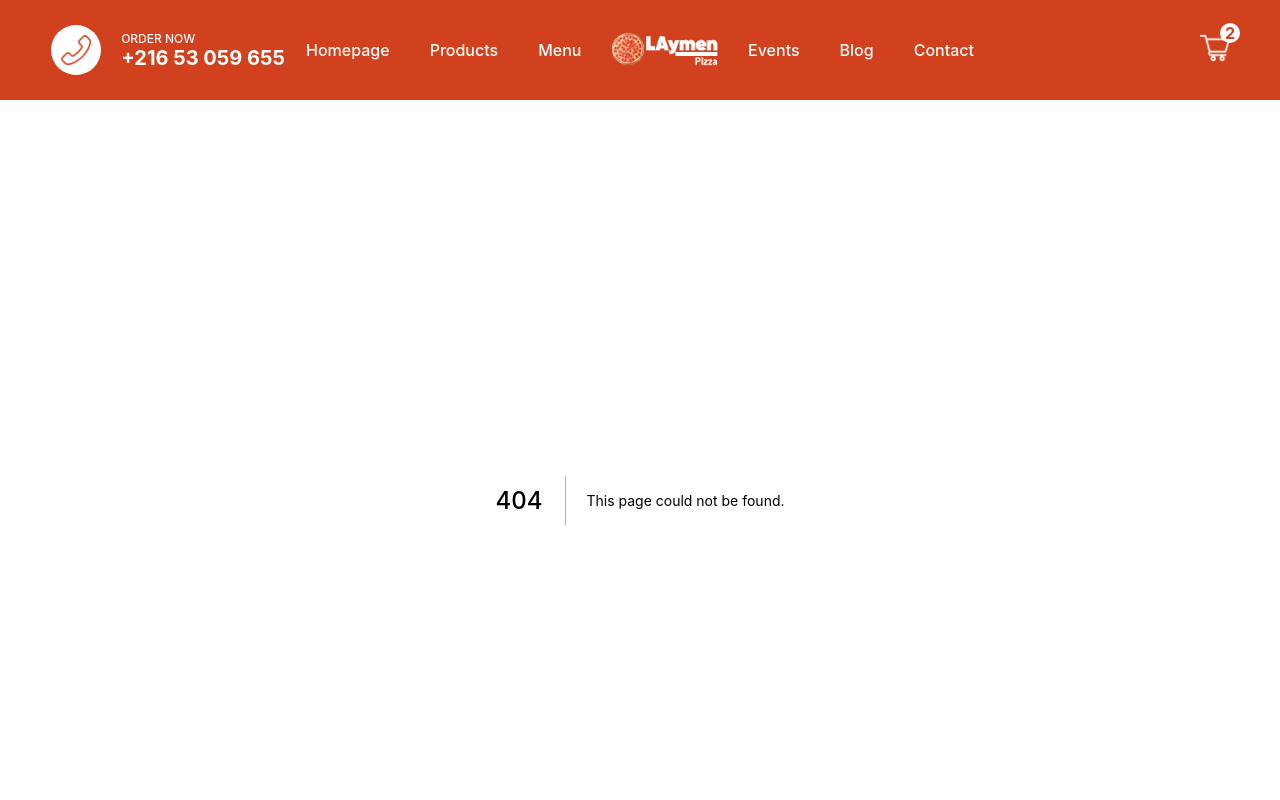
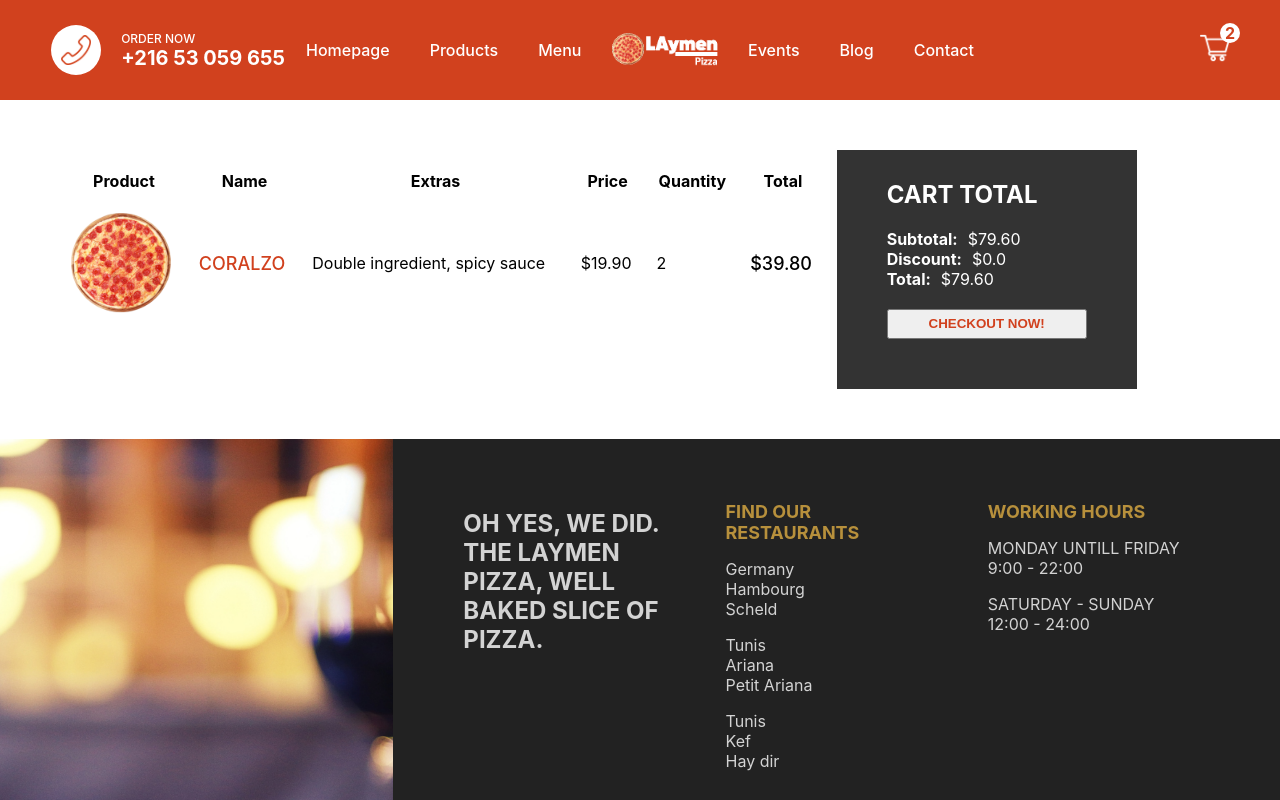
Before and after one commit to aymenouer/restaurant-app-client, a Next.js app: page /cart in a window 1280 px wide. Before the commit this address had no page. Shown: the top 800 px of the page. Built offline with nearby package versions, Linux system fonts and the light colour scheme.

Commit message:
Cart Desgin finsh

```diff
--- /dev/null
+++ b/pages/cart.jsx
@@ -0,0 +1,71 @@
+import Image from "next/image";
+import styles from "../styles/Cart.module.css";
+const Cart = () => {
+  return (
+    <div className={styles.container}>
+      <div className={styles.left}>
+        <table className={styles.table}>
+          <thead>
+            <tr className={styles.tr}>
+              <th>Product</th>
+              <th>Name</th>
+              <th>Extras</th>
+              <th>Price</th>
+              <th>Quantity</th>
+              <th>Total</th>
+            </tr>
+          </thead>
+
+          <tbody>
+            <tr>
+              <td>
+                <div className={styles.imgContainer}>
+                  <Image
+                    src="/img/pizza.png"
+                    objectFit="cover"
+                    layout="fill"
+                    alt="pizza"
+                  />
+                </div>
+              </td>
+              <td>
+                <span className={styles.name}>CORALZO</span>
+              </td>
+              <td>
+                <span className={styles.extras}>
+                  Double ingredient, spicy sauce
+                </span>
+              </td>
+              <td>
+                <span className={styles.price}>$19.90</span>
+              </td>
+              <td>
+                <span className={styles.quantity}>2</span>
+              </td>
+              <td>
+                <span className={styles.total}>$39.80</span>
+              </td>
+            </tr>
+          </tbody>
+        </table>
+      </div>
+      <div className={styles.right}>
+        <div className={styles.wrapper}>
+          <h2 className={styles.title}>CART TOTAL</h2>
+          <div className={styles.totalText}>
+            <b className={styles.totalTextTitle}>Subtotal:</b>$79.60
+          </div>
+          <div className={styles.totalText}>
+            <b className={styles.totalTextTitle}>Discount:</b>$0.0
+          </div>
+          <div className={styles.totalText}>
+            <b className={styles.totalTextTitle}>Total:</b>$79.60
+          </div>
+          <button className={styles.button} >CHECKOUT NOW!</button>
+        </div>
+      </div>
+    </div>
+  );
+};
+
+export default Cart;
--- /dev/null
+++ b/styles/Cart.module.css
@@ -0,0 +1,50 @@
+.container{
+    padding: 50px;
+    display: flex;
+}
+.left{
+    flex: 2;
+}
+.right{
+    flex: 1;
+}
+.imgContainer{
+    width: 100px;
+    height: 100px;
+    position: relative;
+}
+.table{
+    width: 100%;
+    border-spacing: 20px;
+}
+.name{
+    font-weight: 500;
+    color:#d1411e;
+    font-size: 18px;
+}
+.total{
+    font-weight: 500;
+    font-size: 18px;
+
+}
+.wrapper{
+    width: 90%;
+    max-width: 300px;
+    background-color: #333;
+    padding: 50px;
+    padding-top: 10px;
+    display: flex;
+    flex-direction: column;
+    justify-content: space-between;
+    color: white;
+}
+.totalTextTitle{
+margin-right: 10px;
+}
+.button{
+    height: 30px;
+    color: #d1411e;
+    font-weight: bold;
+    cursor: pointer;
+    margin-top: 20px;
+}
```
